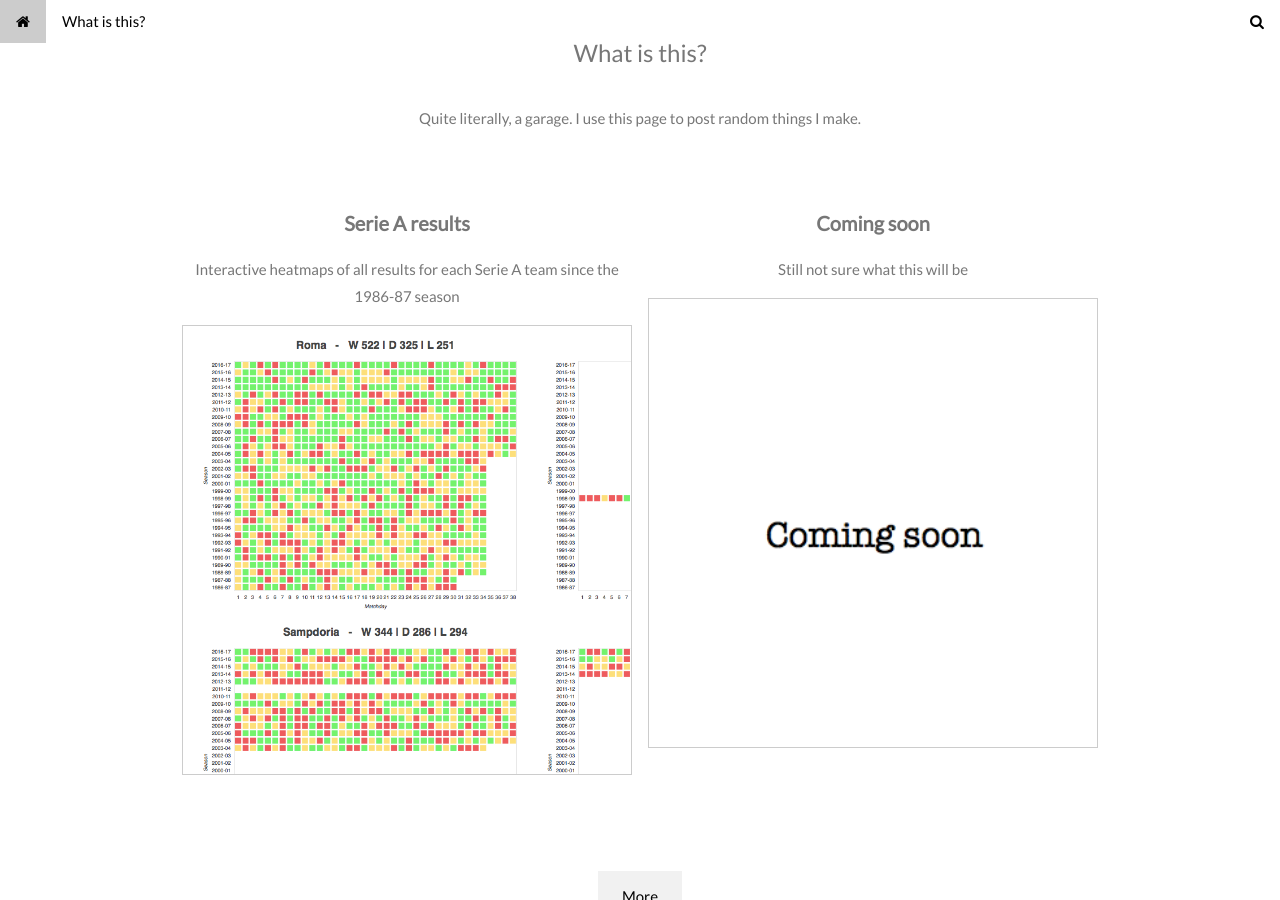
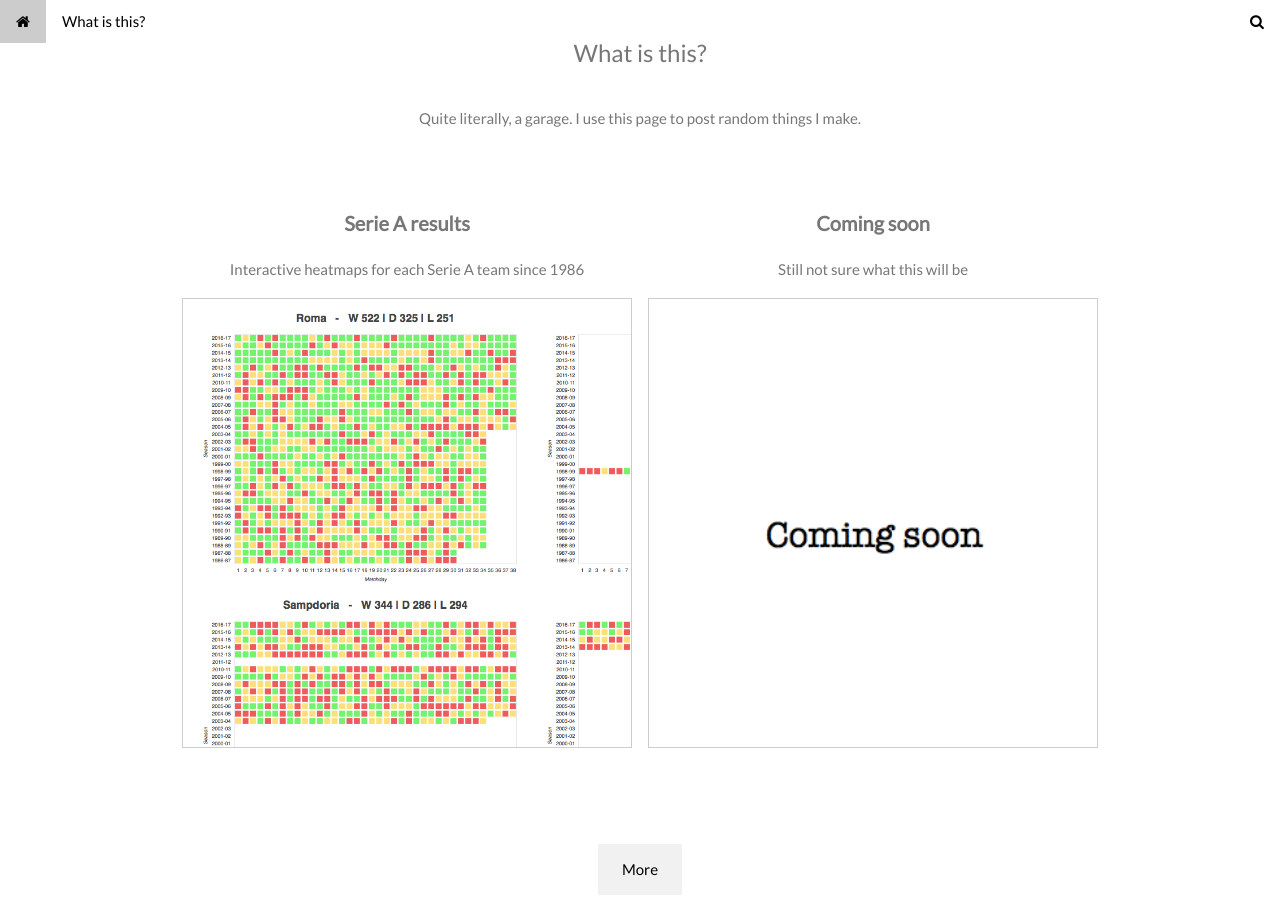
Before and after one commit to ptrmoli/ptrmoli.github.io, a Jekyll site: the page index.html, which Jekyll copies as it is, in a window 1280 px wide and 900 px high, scrolled down 943 px. Built offline with Jekyll 4.4.1, drawn with Linux system fonts in a browser that asks for light colours.

Commit message:
Update index.html

```diff
--- a/index.html
+++ b/index.html
@@ -78,7 +78,7 @@ body, html {
   <div class="w3-row-padding w3-center w3-padding-32">
     <div class="w3-col m6">
       <h4 class="w3-center"><b>Serie A results</b></h4>
-      <p class="w3-center">Interactive heatmaps of all results for each Serie A team since the 1986-87 season</p>
+      <p class="w3-center">Interactive heatmaps for each Serie A team since 1986</p>
       <img src="https://ptrmoli.github.io/assets/images/serieAresults.png" style="width:100%" onclick="onClick(this)" class="w3-hover-opacity w3-border">
     </div>
     <div class="w3-col m6">
```
